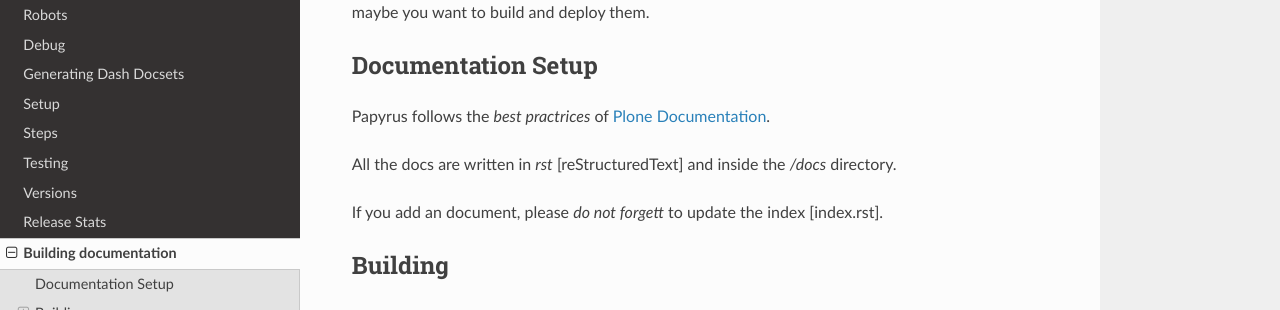
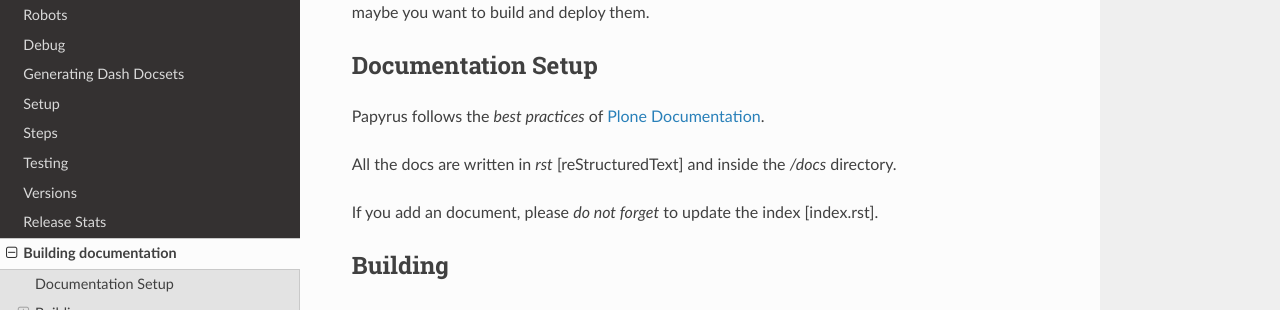
Before and after one commit to plone/papyrus, a Sphinx documentation site: the page built from docs/building_docs.rst, in a window 1280 px wide and 1373 px high. Shown: the part 219-529 px from the top of the window. Built offline with Sphinx 7.4.7 and the Read the Docs theme 2.0.0, drawn with Linux system fonts in a browser that asks for light colours; pages that are not in the unit, such as notebooks, are missing from menus.

Commit message:
Fix: typos

```diff
--- a/docs/building_docs.rst
+++ b/docs/building_docs.rst
@@ -14,11 +14,11 @@ Building documentation
 Documentation Setup
 ===================
 
-Papyrus follows the *best practrices* of `Plone Documentation <http://docs.plone.org/about/documentation_styleguide.html>`_.
+Papyrus follows the *best practices* of `Plone Documentation <http://docs.plone.org/about/documentation_styleguide.html>`_.
 
 All the docs are written in *rst* [reStructuredText] and inside the */docs* directory.
 
-If you add an document, please *do not forgett* to update the index [index.rst].
+If you add an document, please *do not forget* to update the index [index.rst].
 
 
 Building
```
